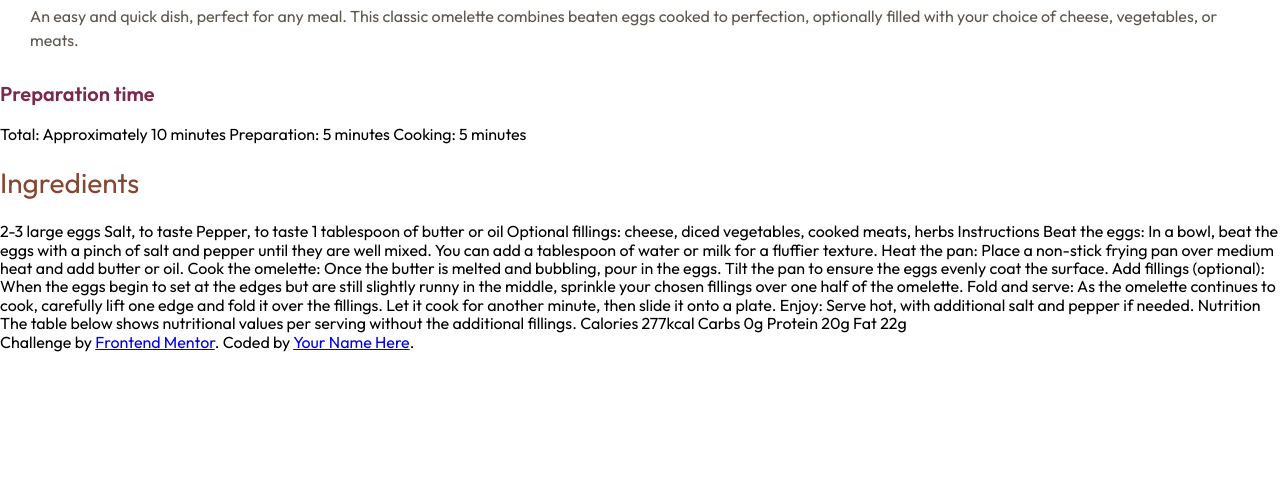
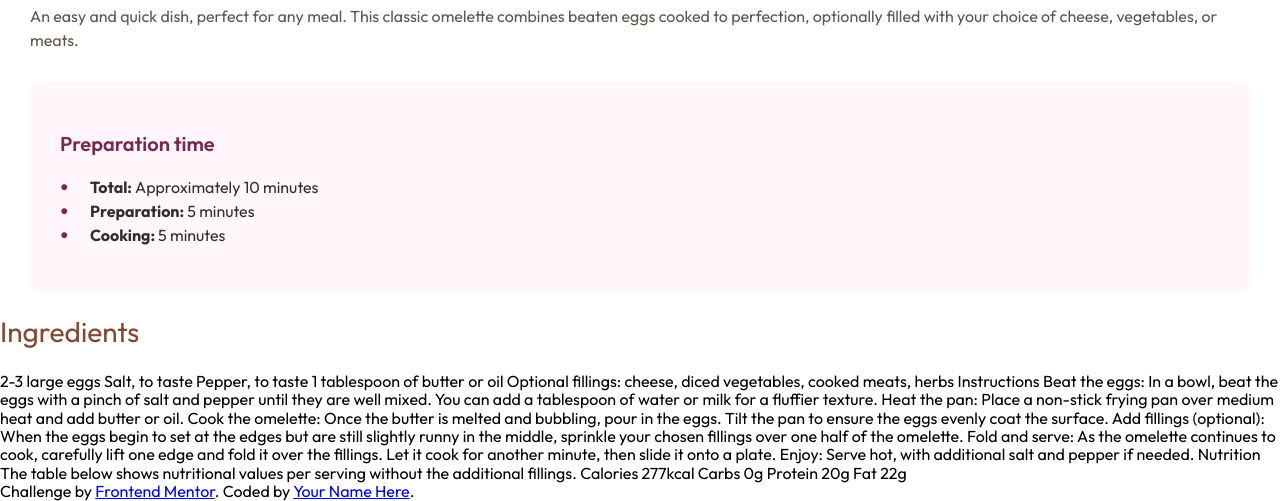
Before and after one commit to Grymbo/Recipe-Page, a plain HTML site: page index.html in a window 1280 px wide. Shown: the part 674-1175 px from the top of the page. Before the commit the page ends 1026 px from the top, so only its background shows below. Drawn offline with Linux system fonts and the light colour scheme.

Commit message:
Update Preparation

```diff
--- a/assets/css/style.css
+++ b/assets/css/style.css
@@ -79,3 +79,33 @@ img {
     font-weight: 400;
     color: var(--stone_600);
 }
+
+/********************************* Preparation Time ***********************************/
+.preparation_time {
+    margin: 0 3rem;
+    padding: 3rem;
+    background-color: var(--rose_50);
+    border-radius: 1.2rem;
+}
+.list {
+    list-style: none;
+    padding-left: 0;
+    line-height: 2.4rem;
+    color: var(--stone_900);
+    font-weight: 700;
+}
+.list b {
+    font-weight: 400;
+}
+.list li {
+    padding-left: 3rem;
+    position: relative;
+}
+.list li::before {
+    position: absolute;
+    content: '•'; /* Contenido de la viñeta */
+    color: var(--rose_800); /* Color de la viñeta */
+    font-size: 1.5em; /* Tamaño de la viñeta */
+    line-height: 1em; /* Alinear la viñeta verticalmente */
+    left: 0;
+}
--- a/index.html
+++ b/index.html
@@ -24,8 +24,13 @@
     </p>
   </header>
 
-  <section>
+  <section class="preparation_time">
     <h3>Preparation time</h3>
+    <ul class="list">
+      <li>Total:  <b>Approximately 10 minutes</b></li>
+      <li>Preparation:  <b>5 minutes</b></li>
+      <li>Cooking:  <b>5 minutes</b></li>
+    </ul>
   </section>
 
 
@@ -34,9 +39,6 @@
 
 
 
-  Total: Approximately 10 minutes
-  Preparation: 5 minutes
-  Cooking: 5 minutes
 
   <h2>Ingredients</h2>
 
```
